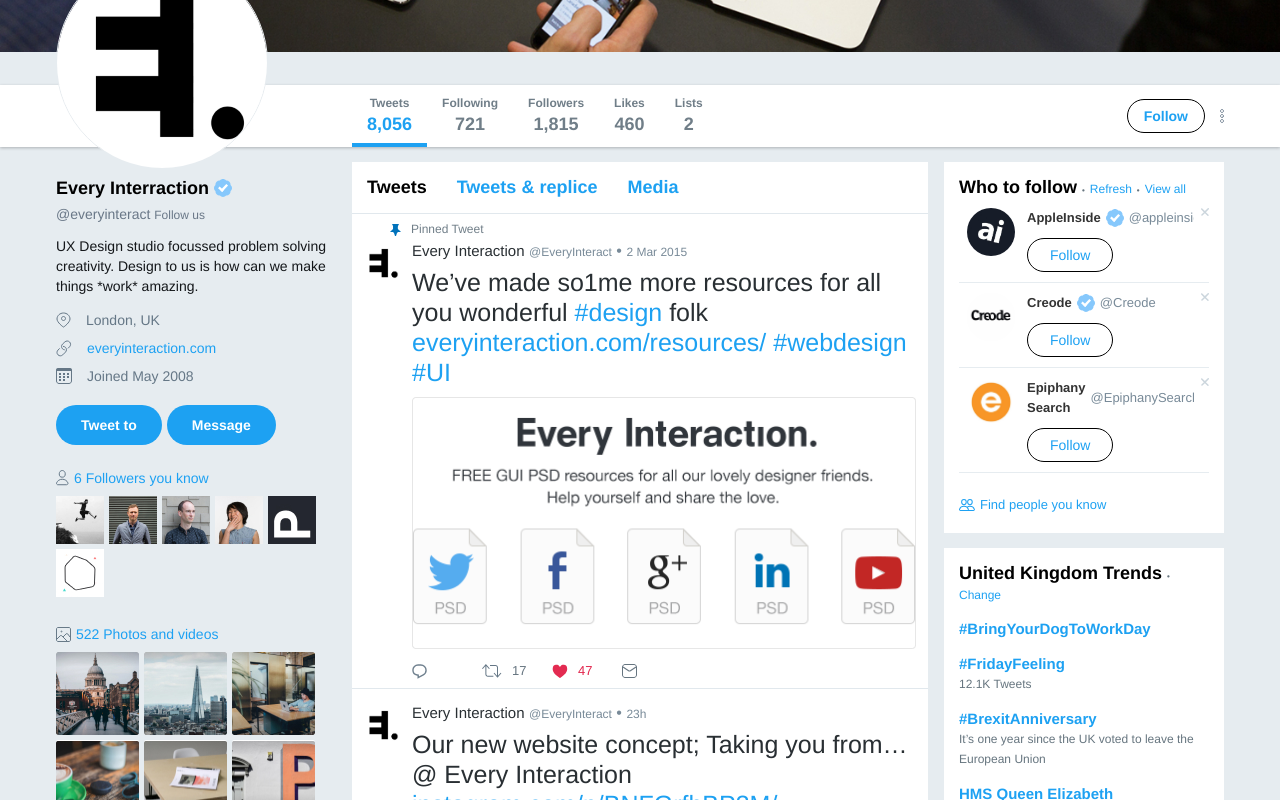
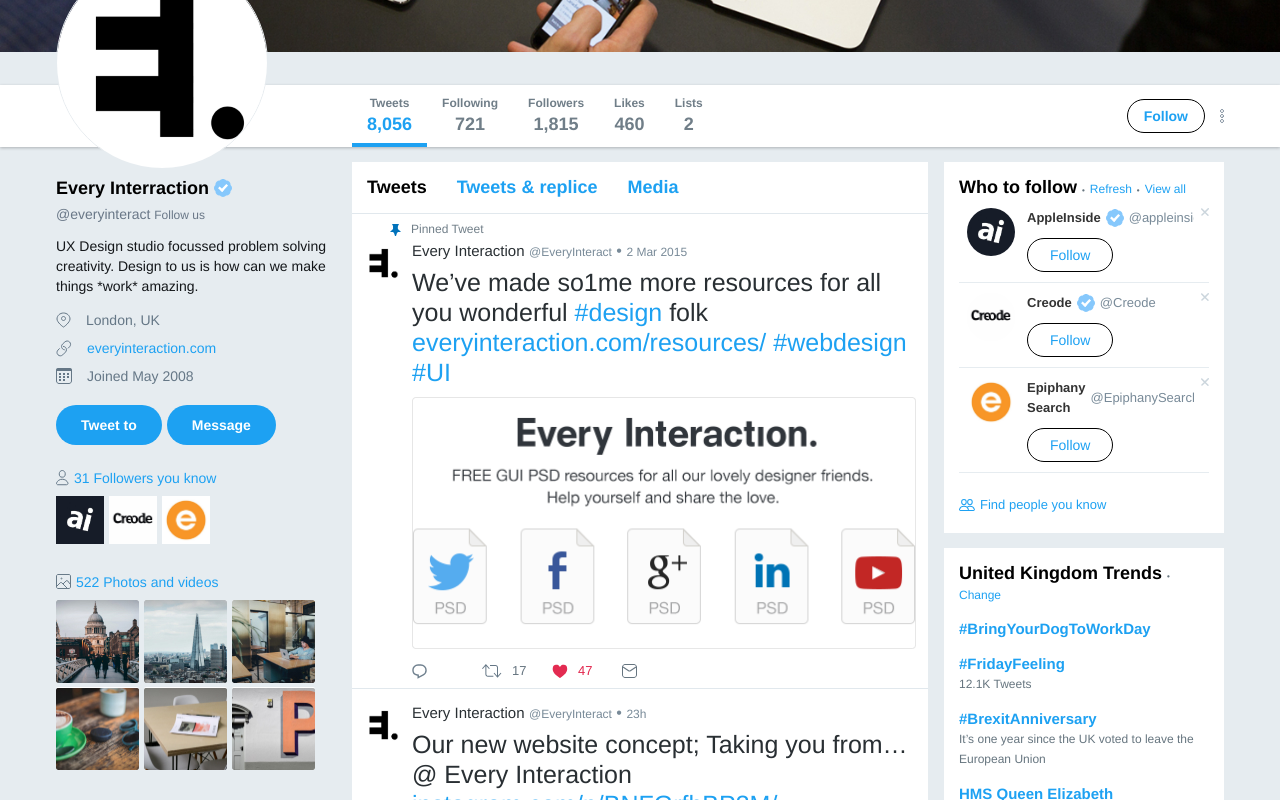
Before and after one commit to 4irik/twitter-demo-frontend, a React (Create React App) app: page /everyinteract in a window 1280 px wide. Shown: the part 420-1220 px from the top of the page. Built offline with nearby package versions, Linux system fonts and the light colour scheme.

Commit message:
feat: followers block change when you change viewed account

```diff
--- a/src/Followers/index.js
+++ b/src/Followers/index.js
@@ -40,30 +40,18 @@
 `;
 
 export default props => {
-  return (
+  return !props.count ? null : (
     <Wrapper>
       <Title>
         <Icon src={iconFollowers} />{" "}
-        <FollowersLink to="">6 Followers you know</FollowersLink>
+        <FollowersLink to="">{props.count} Followers you know</FollowersLink>
       </Title>
       <AvatarBlock>
-        {Array.apply(null, { length: 6 })
-          .map(Number.call, Number)
-          .map(function(number) {
-            return (
-              <AvatarLink to="#">
-                <Avatar
-                  src={
-                    process.env.PUBLIC_URL +
-                    "img/followers/" +
-                    (number + 1) +
-                    ".jpg"
-                  }
-                  alt=""
-                />
-              </AvatarLink>
-            );
-          })}
+        {props.followers.map(foolower => (
+          <AvatarLink to={foolower.account} title={foolower.name}>
+            <Avatar src={foolower.avatar} alt="" />
+          </AvatarLink>
+        ))}
       </AvatarBlock>
     </Wrapper>
   );
--- a/src/ProfilePage.js
+++ b/src/ProfilePage.js
@@ -11,7 +11,7 @@
 import Trends from "./Trends";
 import Policy from "./Policy";
 
-import { profiles, suggetions, trends } from "./data";
+import { profiles, suggetions, trends, followers } from "./data";
 
 export default props => {
   return (
@@ -27,7 +27,10 @@
                 profile => profile.account === props.match.params.account
               )}
             />
-            <Followers />
+            <Followers
+              followers={followers.accounts(props.match.params.account)}
+              count={followers.count(props.match.params.account)}
+            />
             <Media />
           </div>
           <div className="col-xs-6">
--- a/src/data.js
+++ b/src/data.js
@@ -249,3 +249,14 @@
     }
   ]
 };
+
+export const followers = {
+  count: function(account) {
+    return account === "EpiphanySearch"
+      ? 0
+      : Math.floor(Math.random() * 50) + 1;
+  },
+  accounts: function(account) {
+    return suggetions.filter(x => x.account !== account);
+  }
+};
```
Also changed, not shown: 1 other file (tests, documents, lock files or other folders).
